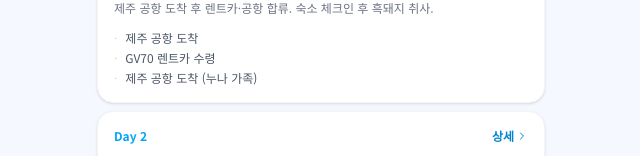
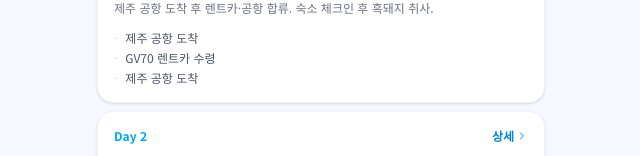
Before and after one commit to yglee8048/jeju-family-trip, a Next.js app: page /schedule in a window 1280 px wide. Shown: the part 204-360 px from the top of the page, without its empty margins (319-959 px from the left). Built offline with nearby package versions, Linux system fonts and the light colour scheme.

Commit message:
feat: 스케쥴 문구 수정

```diff
--- a/src/data/schedule.ts
+++ b/src/data/schedule.ts
@@ -40,11 +40,11 @@ export const schedules: DaySchedule[] = [
       { time: '12:00', content: { ko: '오사카 간사이 출발 (TW332)', ja: '大阪関西出発 (TW332)' }, groups: ['sister_family'] },
       { time: '12:20', content: { ko: 'GV70 렌트카 수령', ja: 'GV70 レンタカー受取' }, groups: ['me_gf'], highlight: true },
       { time: '12:30 ~ 13:30', content: { ko: '점심 식사', ja: 'ランチ' }, groups: ['me_gf'] },
-      { time: '14:00', content: { ko: '제주 공항 도착 (누나 가족)', ja: '済州空港 到着（姉家族）' }, groups: ['sister_family'], highlight: true },
+      { time: '14:00', content: { ko: '제주 공항 도착', ja: '済州空港 到着' }, groups: ['sister_family'], highlight: true },
       { time: '14:30', content: { ko: '김포 출발 (TW719)', ja: '金浦出発 (TW719)' }, groups: ['parents'] },
       { time: '15:00', content: { ko: '아이오닉9 렌트카 수령', ja: 'IONIQ9 レンタカー受取' }, groups: ['parents'], highlight: true },
-      { time: '15:45', content: { ko: '제주 공항 도착 (부모님)', ja: '済州空港 到着（両親）' }, groups: ['parents'], highlight: true },
-      { time: '15:45', content: { ko: '제주 공항 도착 (부모님) / 아이오닉9 합류', ja: '済州空港 到着（両親）/ IONIQ9 合流' }, groups: ['sister_family'], highlight: true },
+      { time: '15:45', content: { ko: '제주 공항 도착', ja: '済州空港 到着' }, groups: ['parents'], highlight: true },
+      { time: '15:45', content: { ko: '부모님 제주 도착 / 아이오닉9 합류', ja: '両親 済州到着 / IONIQ9 合流' }, groups: ['sister_family'], highlight: true },
       { time: '16:15 ~ 16:30', content: { ko: '공항에서 전원 합류', ja: '空港で全員合流' }, highlight: true },
       { time: '약 17:30', content: { ko: '숙소 도착 및 체크인 (JW 메리어트 레지던스 제주)', ja: 'チェックイン (JWマリオット レジデンス 済州)' }, highlight: true },
       { time: '저녁', content: { ko: '숙소에서 제주 흑돼지 구이', ja: '宿で済州黒豚焼肉' }, highlight: true },
@@ -102,7 +102,7 @@ export const schedules: DaySchedule[] = [
       { time: '약 13:30', content: { ko: '제주 공항 도착', ja: '済州空港 到着' }, groups: ['me_gf', 'parents', 'sister_family'] },
       { time: '14:00 ~ 15:00', content: { ko: '누나 가족 배웅 (TW331 게이트 입장)', ja: '姉家族お見送り (TW331)' }, highlight: true },
       { time: '15:00', content: { ko: '아이오닉9 반납', ja: 'IONIQ9 返却' }, groups: ['me_gf', 'parents'] },
-      { time: '16:00', content: { ko: '오사카 도착 (누나 가족)', ja: '大阪到着（姉家族）' }, groups: ['sister_family'] },
+      { time: '16:00', content: { ko: '오사카 도착', ja: '大阪到着' }, groups: ['sister_family'] },
       { time: '15:10 ~ 16:00', content: { ko: '공항 → 마노 커피하우스 이동 (약 50분)', ja: '空港 → マノコーヒーハウス 移動（約50分）' }, groups: ['me_gf', 'parents'] },
       { time: '16:00 ~ 16:40', content: { ko: '마노 커피하우스 커피 타임 (중문)', ja: 'マノコーヒーハウス コーヒータイム（中文）' }, groups: ['me_gf', 'parents'], highlight: true },
       { time: '16:40 ~ 17:00', content: { ko: '마노 커피하우스 → 올레마당 이동 (약 15~20분)', ja: 'マノコーヒーハウス → オルレマダン 移動（約15〜20分）' }, groups: ['me_gf', 'parents'] },
```
